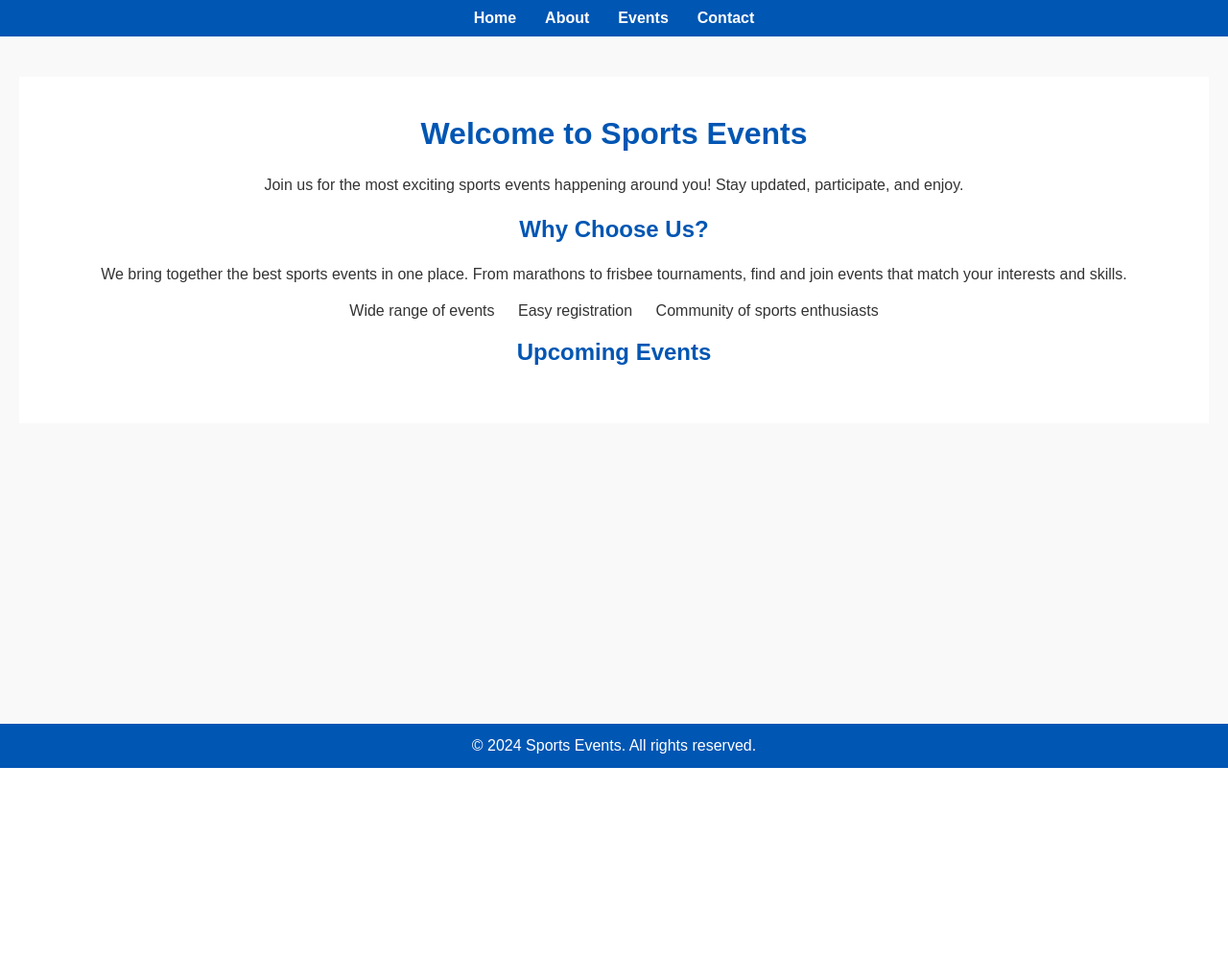
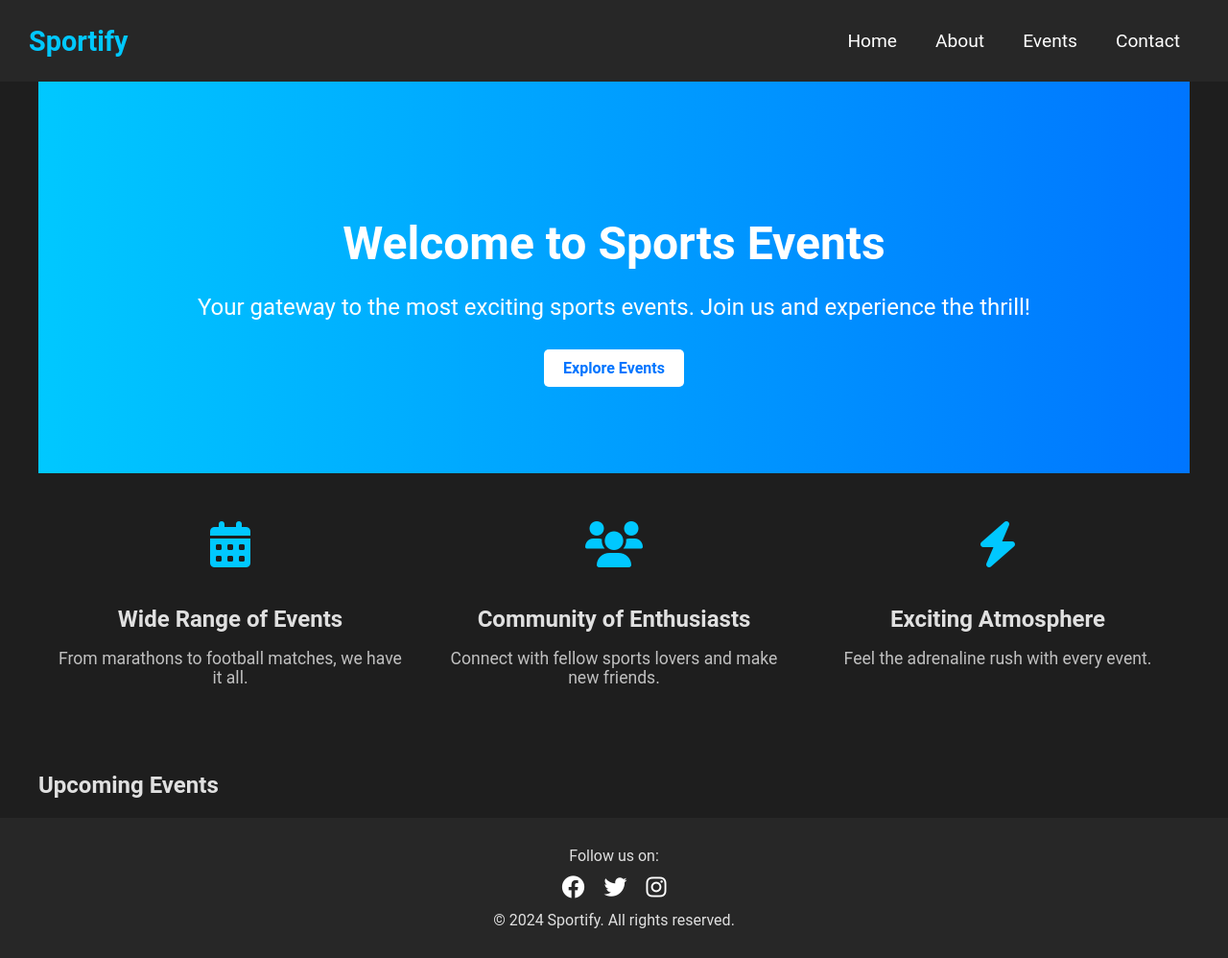
Before and after one commit to Jorritvans/sport_events, a Django app: page / in a window 1280 px wide. Shown: the whole page at 96% size. Before the commit the page ends 800 px from the top, so only its background shows below. Run offline with Django 4.2, Linux system fonts and the light colour scheme; data that the repository does not hold is empty.

Commit message:
doing the majority of the final styling

```diff
--- a/events/static/events/css/styles.css
+++ b/events/static/events/css/styles.css
@@ -1,111 +1,137 @@
-/* General Styles */
+/* General styling */
 body {
-    font-family: 'Arial', sans-serif;
+    font-family: 'Roboto', sans-serif;
+    background: #1e1e1e;
+    color: #e0e0e0;
     margin: 0;
     padding: 0;
-    background-color: #f9f9f9;
-    color: #333;
+    min-height: 100vh;
+    display: flex;
+    flex-direction: column;
 }
 
-h1, h2, h3 {
-    text-align: center;
-    color: #0056b3;
+.content-wrapper {
+    flex: 1;
+    width: 100%;
+    max-width: 1200px; /* Limit the max width for the content */
+    margin: 0 auto; /* Center the content horizontally */
 }
 
-p {
-    text-align: center;
-    line-height: 1.6;
+/* Navbar styling */
+.navbar {
+    display: flex;
+    justify-content: space-between;
+    align-items: center;
+    padding: 15px 30px;
+    background-color: #272727;
+}
+
+.navbar .logo a {
+    color: #00c8ff;
+    font-size: 1.8em;
+    text-decoration: none;
+    font-weight: bold;
+}
+
+.navbar .nav-links {
+    list-style: none;
+    display: flex;
+    margin-left: auto;
+}
+
+.navbar .nav-links li {
     margin: 0 20px;
 }
 
-ul {
-    list-style-type: none;
-    padding: 0;
-    text-align: center;
+.navbar .nav-links a {
+    color: #ffffff;
+    text-decoration: none;
+    font-size: 1.2em;
 }
 
-ul li {
-    display: inline;
-    margin: 0 10px;
+.navbar .nav-links a:hover {
+    color: #00c8ff;
 }
 
-/* Navigation Bar */
-nav {
-    background-color: #0056b3;
-    padding: 10px 0;
-    width: 100%;
-    position: fixed;
-    top: 0;
-    left: 0;
-    z-index: 1000;
+/* Hero section styling */
+.hero {
+    background: linear-gradient(to right, #00c8ff, #0075ff);
+    color: #ffffff;
+    text-align: center;
+    padding: 100px 40px;
 }
 
-.nav-links {
-    display: flex;
-    justify-content: center;
-    list-style: none;
-    margin: 0;
-    padding: 0;
+.hero h1 {
+    font-size: 3em;
+    margin-bottom: 20px;
 }
 
-.nav-links li {
-    margin: 0 15px;
+.hero p {
+    font-size: 1.5em;
+    margin-bottom: 40px;
 }
 
-.nav-links a {
-    color: white;
+.hero .btn {
+    background-color: #ffffff;
+    color: #0075ff;
+    padding: 10px 20px;
+    border-radius: 5px;
     text-decoration: none;
     font-weight: bold;
-    font-size: 16px;
 }
 
-.nav-links a:hover {
-    text-decoration: underline;
+.hero .btn:hover {
+    background-color: #0075ff;
+    color: #ffffff;
 }
 
-/* Content Wrapper */
-.content-wrapper {
-    max-width: 1200px;
-    margin: 80px auto 0; /* Adjusted for fixed navbar */
-    padding: 20px;
-    background-color: white;
+/* Features section styling */
+.features {
+    display: flex;
+    justify-content: space-around;
+    text-align: center;
+    padding: 50px 0;
+    background-color: #1e1e1e;
 }
 
-/* Footer */
-footer {
-    background-color: #0056b3;
-    color: white;
-    text-align: center;
-    padding: 10px 0;
-    position: fixed;
-    bottom: 0;
-    width: 100%;
+.features .feature {
+    flex: 1;
+    margin: 0 20px;
 }
 
-/* Home Page */
-.intro {
-    margin: 20px 0;
+.features .feature i {
+    font-size: 3em;
+    color: #00c8ff;
+    margin-bottom: 20px;
 }
 
-.events {
-    margin: 20px 0;
+.features .feature h2 {
+    font-size: 1.5em;
+    margin-bottom: 10px;
 }
 
-/* Event Cards */
+.features .feature p {
+    font-size: 1.1em;
+    color: #c0c0c0;
+}
+
+/* Events section styling */
 .events-container {
     display: flex;
     flex-wrap: wrap;
-    justify-content: center;
+    justify-content: center; /* Center events in the container */
+    padding: 0 20px;
+    text-align: center; /* Center text inside events */
 }
 
 .event-card {
-    background-color: #fff;
+    background-color: #272727;
+    margin: 20px;
+    padding: 20px;
     border-radius: 10px;
-    box-shadow: 0 2px 5px rgba(0, 0, 0, 0.1);
-    margin: 10px;
-    max-width: 300px;
-    overflow: hidden;
-    transition: transform 0.2s;
+    width: 300px;
+    box-shadow: 0 4px 8px rgba(0, 0, 0, 0.2);
+    transition: transform 0.3s;
 }
 
 .event-card:hover {
@@ -115,67 +141,143 @@ footer {
 .event-card img {
     width: 100%;
     height: auto;
+    border-radius: 10px;
 }
 
 .event-card-content {
+    text-align: center; /* Center text in the card */
+    padding: 15px 0;
+}
+
+.event-card h3 {
+    font-size: 1.5em;
+    margin-bottom: 10px;
+}
+
+.event-card p {
+    font-size: 1em;
+    color: #c0c0c0;
+}
+
+.event-card .btn {
+    display: inline-block;
+    background-color: #00c8ff;
+    color: #ffffff;
+    padding: 10px 20px;
+    border-radius: 5px;
+    text-decoration: none;
+    font-weight: bold;
+}
+
+.event-card .btn:hover {
+    background-color: #0075ff;
+}
+
+/* Footer styling */
+.footer-content {
+    text-align: center;
+    padding: 20px;
+    background-color: #272727;
+    margin-top: auto;
+}
+
+.footer-content p {
+    margin: 10px 0;
+}
+
+.footer-content .socials {
+    list-style: none;
+    display: flex;
+    justify-content: center;
+    padding: 0;
+    margin: 10px 0;
+}
+
+.footer-content .socials li {
+    margin: 0 10px;
+}
+
+.footer-content .socials a {
+    color: #ffffff;
+    font-size: 1.5em;
+    text-decoration: none;
+}
+
+.footer-content .socials a:hover {
+    color: #00c8ff;
+}
+
+/* Contact form styling */
+.contact-form {
+    max-width: 600px;
+    margin: 0 auto;
+    background-color: #272727;
+    padding: 20px;
+    border-radius: 10px;
+    box-shadow: 0 4px 8px rgba(0, 0, 0, 0.2);
+}
+
+.contact-form h2 {
+    margin-bottom: 20px;
+    font-size: 1.5em;
+    text-align: center;
+    color: #00c8ff;
+}
+
+.contact-form .form-group {
+    margin-bottom: 15px;
+}
+
+.contact-form label {
+    display: block;
+    margin-bottom: 5px;
+    color: #e0e0e0;
+}
+
+.contact-form input,
+.contact-form textarea {
+    width: 100%;
+    padding: 10px;
+    border: none;
+    border-radius: 5px;
+    background-color: #333333;
+    color: #ffffff;
+}
+
+.contact-form button {
+    display: block;
+    width: 100%;
+    padding: 10px;
+    background-color: #00c8ff;
+    color: #ffffff;
+    border: none;
+    border-radius: 5px;
+    font-size: 1.2em;
+    cursor: pointer;
+    transition: background-color 0.3s;
+}
+
+.contact-form button:hover {
+    background-color: #0075ff;
+}
+
+/* About us page styling */
+.about-us {
+    max-width: 800px;
+    margin: 0 auto;
     padding: 20px;
     text-align: center;
 }
 
-.event-card-content h3 {
-    margin-top: 0;
+.about-us h2 {
+    font-size: 2.5em;
+    margin-bottom: 20px;
+    color: #00c8ff;
 }
 
-.btn {
-    display: inline-block;
-    padding: 10px 20px;
-    margin-top: 10px;
-    background-color: #0056b3;
-    color: white;
-    text-decoration: none;
-    border-radius: 5px;
+.about-us p {
+    font-size: 1.5em; /* Increased font size for better visibility */
+    line-height: 1.8;
+    margin-bottom: 15px;
+    text-align: center;
 }
-
-.btn:hover {
-    background-color: #004494;
-}
-
-/* About Page */
-.about-page {
-    padding: 20px;
-}
-
-/* Contact Page */
-.contact-page {
-    padding: 20px;
-}
-
-.form-group {
-    margin-bottom: 15px;
-    text-align: left;
-}
-
-.form-group label {
-    display: block;
-    margin-bottom: 5px;
-}
-
-.form-group input, .form-group textarea {
-    width: 100%;
-    padding: 10px;
-    border: 1px solid #ccc;
-    border-radius: 5px;
-}
-
-form input[type="submit"] {
-    background-color: #0056b3;
-    color: white;
-    border: none;
-    padding: 10px 20px;
-    border-radius: 5px;
-    cursor: pointer;
-}
-
-form input[type="submit"]:hover {
-    background-color: #004494;
-}
--- a/events/templates/base.html
+++ b/events/templates/base.html
@@ -6,9 +6,13 @@
     <title>{% block title %}Sports Events{% endblock %}</title>
     {% load static %}
     <link rel="stylesheet" href="{% static 'events/css/styles.css' %}">
+    <link rel="stylesheet" href="https://cdnjs.cloudflare.com/ajax/libs/font-awesome/6.0.0-beta3/css/all.min.css">
 </head>
 <body>
-    <nav>
+    <nav class="navbar">
+        <div class="logo">
+            <a href="{% url 'home' %}">Sportify</a>
+        </div>
         <ul class="nav-links">
             <li><a href="{% url 'home' %}">Home</a></li>
             <li><a href="{% url 'about' %}">About</a></li>
@@ -16,15 +20,17 @@
             <li><a href="{% url 'contact' %}">Contact</a></li>
         </ul>
     </nav>
-
     <div class="content-wrapper">
-        {% block content %}
-        <!-- Content from child templates will be inserted here -->
-        {% endblock %}
+        {% block content %}{% endblock %}
     </div>
-
-    <footer>
-        <p>&copy; 2024 Sports Events. All rights reserved.</p>
+    <footer class="footer-content">
+        <p>Follow us on:</p>
+        <ul class="socials">
+            <li><a href="#"><i class="fab fa-facebook"></i></a></li>
+            <li><a href="#"><i class="fab fa-twitter"></i></a></li>
+            <li><a href="#"><i class="fab fa-instagram"></i></a></li>
+        </ul>
+        <p>&copy; 2024 Sportify. All rights reserved.</p>
     </footer>
 </body>
 </html>
--- a/events/templates/events/home.html
+++ b/events/templates/events/home.html
@@ -1,33 +1,38 @@
 {% extends 'base.html' %}
-
 {% block title %}Home{% endblock %}
-
 {% block content %}
-<header>
+<section class="hero">
     <h1>Welcome to Sports Events</h1>
-    <p>Join us for the most exciting sports events happening around you! Stay updated, participate, and enjoy.</p>
-</header>
-
-<section class="intro">
-    <h2>Why Choose Us?</h2>
-    <p>We bring together the best sports events in one place. From marathons to frisbee tournaments, find and join events that match your interests and skills.</p>
-    <ul>
-        <li>Wide range of events</li>
-        <li>Easy registration</li>
-        <li>Community of sports enthusiasts</li>
-    </ul>
+    <p>Your gateway to the most exciting sports events. Join us and experience the thrill!</p>
+    <a href="#events" class="btn">Explore Events</a>
 </section>
-
+<section class="features">
+    <div class="feature">
+        <i class="fas fa-calendar-alt"></i>
+        <h2>Wide Range of Events</h2>
+        <p>From marathons to football matches, we have it all.</p>
+    </div>
+    <div class="feature">
+        <i class="fas fa-users"></i>
+        <h2>Community of Enthusiasts</h2>
+        <p>Connect with fellow sports lovers and make new friends.</p>
+    </div>
+    <div class="feature">
+        <i class="fas fa-bolt"></i>
+        <h2>Exciting Atmosphere</h2>
+        <p>Feel the adrenaline rush with every event.</p>
+    </div>
+</section>
 <section class="events" id="events">
     <h2>Upcoming Events</h2>
     <div class="events-container">
         {% for event in events %}
         <div class="event-card">
-            <img src="{{ event.image.url }}" alt="{{ event.name }}">
+            <img src="{{ event.image.url }}" alt="{{ event.title }}">
             <div class="event-card-content">
-                <h3>{{ event.name }}</h3>
+                <h3>{{ event.title }}</h3>
                 <p>{{ event.description }}</p>
-                <p><strong>Date:</strong> {{ event.date }}</p>
+                <p><strong>Date:</strong> {{ event.date_time }}</p>
                 <p><strong>Location:</strong> {{ event.location }}</p>
                 <a href="{% url 'event_detail' event.id %}" class="btn">View Details</a>
             </div>
--- a/events/views.py
+++ b/events/views.py
@@ -3,37 +3,30 @@ from .models import Event, Booking
 
 # View for displaying the list of events
 def event_list(request):
-    # Retrieve all events from the database
     events = Event.objects.all()
-    # Render the events in the template
     return render(request, 'events/home.html', {'events': events})
 
 # View for displaying details of a specific event
 def event_detail(request, event_id):
-    # Retrieve the event with the given ID
     event = get_object_or_404(Event, pk=event_id)
-    # Render the event details in the template
     return render(request, 'events/event_detail.html', {'event': event})
 
 # View for handling event bookings
 def book_event(request, event_id):
-    # If the request method is POST, process the booking
     if request.method == 'POST':
         event = get_object_or_404(Event, pk=event_id)
         name = request.POST['name']
         email = request.POST['email']
         number_of_tickets = request.POST['number_of_tickets']
-        # Create a new booking in the database
         Booking.objects.create(
             event=event,
             name=name,
             email=email,
             number_of_tickets=number_of_tickets
         )
-        # Redirect to the event details page
         return redirect('event_detail', event_id=event_id)
-
-# Additional views for the other pages
+    else:
+        return redirect('event_detail', event_id=event_id)
 
 # About page view
 def about(request):
```
Also changed, not shown: events/templates/events/about.html (+25 -3 lines), events/templates/events/contact.html (+4 -4 lines), events/templates/events/event_detail.html (+11 -11 lines).
